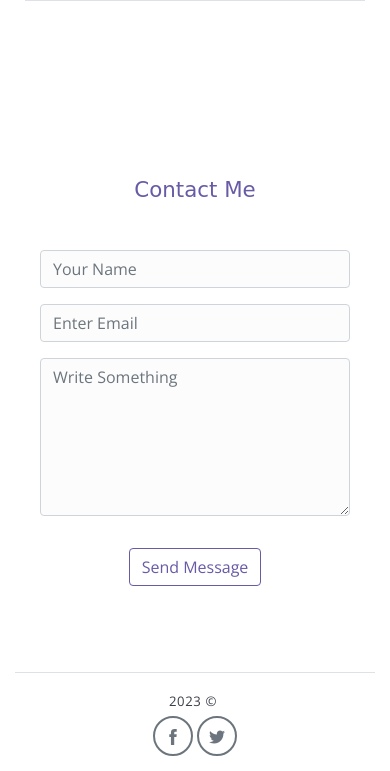
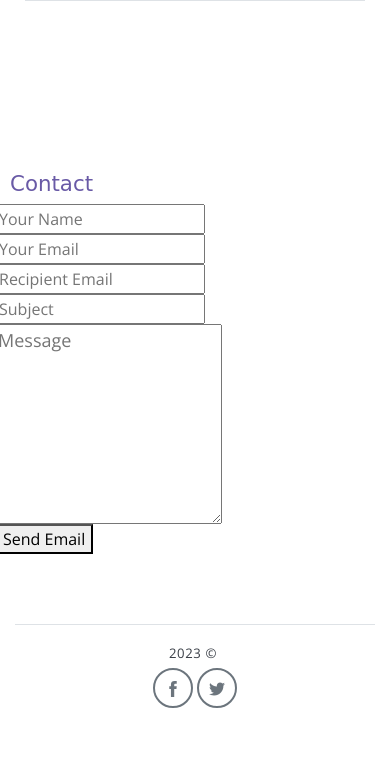
Before and after one commit to yksupraja/pythonProject-websiteportfolio, a Flask app: page / in a window 390 px wide. Shown: the part 5353-6124 px from the top of the page. After the commit the page ends 6061 px from the top, so only its background shows below. Run offline with Flask 3, Linux system fonts and the light colour scheme; some libraries are stand-ins or nearby versions; some web fonts are replaced.

Commit message:
Update index.html

```diff
--- a/templates/index.html
+++ b/templates/index.html
@@ -46,7 +46,7 @@
     </nav><!-- End of Page Navbar -->
 
     <!-- page header -->
-    <header id="home" class="header">
+    <header id="home1" class="header">
         <div class="overlay"></div>
         <div class="header-content container">
             <h1 class="header-title">
@@ -138,7 +138,7 @@
                             <img src="static/imgs/2i.png" alt="" class="icon">
                             <h6 class="title">MongoDB/h6>
                             <p class="subtitle"></p>
-                        </div>
+                        </h6></div>
                     </div>
                 </div>
                 <div class="col-md-6 col-lg-3">
@@ -216,30 +216,40 @@
     </section><!-- end of blog section -->
 
     <!-- contact section -->
-    <section class="section" id="contact">
-        <div class="container text-center">
-            <p class="section-subtitle"></p>
-            <h6 class="section-title mb-5">Contact Me</h6>
-            <!-- contact form -->
-            <form action="" class="contact-form col-md-10 col-lg-8 m-auto">
-                <div class="form-row">
-                    <div class="form-group col-sm-6">
-                        <input type="text" size="50" class="form-control" placeholder="Your Name" required>
-                    </div>
-                    <div class="form-group col-sm-6">
-                        <input type="email" class="form-control" placeholder="Enter Email"requried>
-                    </div>
-                    <div class="form-group col-sm-12">
-                        <textarea name="comment" id="comment" rows="6"   class="form-control" placeholder="Write Something"></textarea>
-                    </div>
-                    <div class="form-group col-sm-12 mt-3">
-                        <input type="submit" value="Send Message" class="btn btn-outline-primary rounded">
-                    </div>
-                </div>
-            </form><!-- end of contact form -->
-        </div><!-- end of container -->
-    </section><!-- end of contact section -->
-
+    <section class="mail section" id="mail">
+  <h2 class="section-title">Contact</h2>
+  <form action="/send-email" method="POST">
+    <div class="row">
+      <div class="column">
+        <div class="input-group">
+          <input type="text" name="name" placeholder="Your Name" required>
+        </div>
+        <div class="input-group">
+          <input type="email" name="from_email" placeholder="Your Email" required>
+        </div>
+      </div>
+      <div class="column">
+        <div class="input-group">
+          <input type="email" name="to_email" placeholder="Recipient Email" required>
+        </div>
+        <div class="input-group">
+          <input type="text" name="subject" placeholder="Subject" required>
+        </div>
+      </div>
+    </div>
+    <div class="row">
+      <div class="input-group">
+        <textarea name="message" placeholder="Message" style="height: 200px; font-size: 18px;" required></textarea>
+      </div>
+    </div>
+    <div class="row">
+      <div class="input-group">
+        <button type="submit">Send Email</button>
+      </div>
+    </div>
+  </form>
+</section>
+</body></html>
     <!-- footer -->
     <div class="container">
         <footer class="footer">
```
